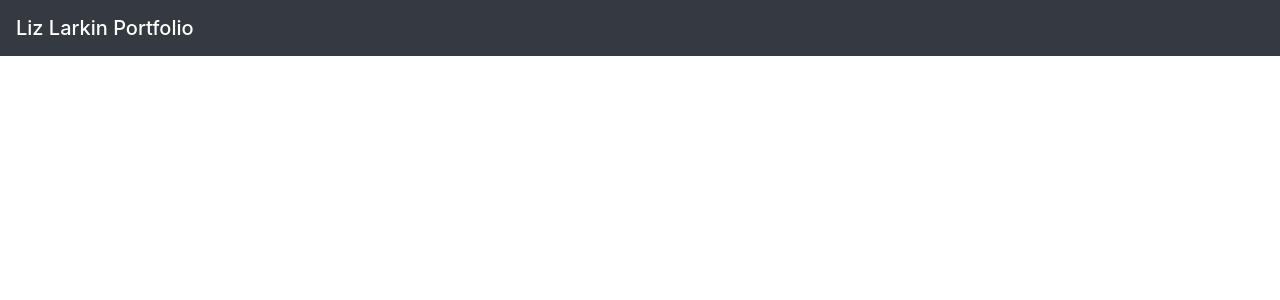
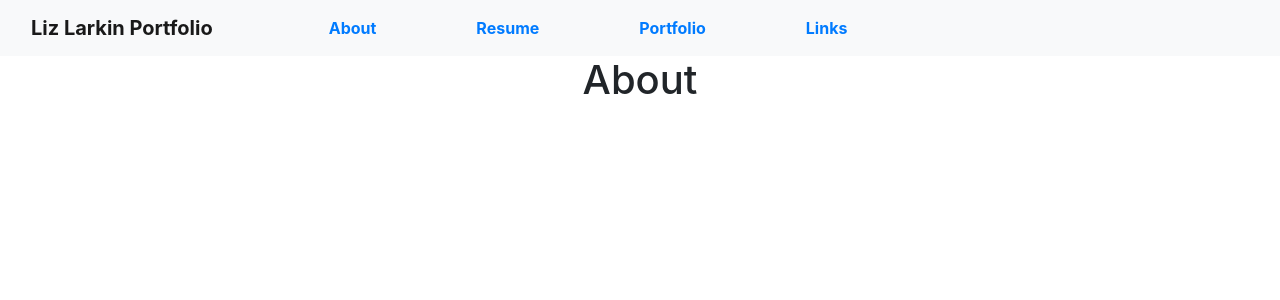
Before and after one commit to lizlarkin/React_Portfolio, a React (Create React App) app: page /About in a window 1280 px wide. Shown: the top 300 px of the page. Built offline with nearby package versions, Linux system fonts and the light colour scheme.

Commit message:
changed nav design to include buttons and added associated pages/links using react-router-dom

```diff
--- a/package.json
+++ b/package.json
@@ -8,6 +8,7 @@
     "@testing-library/user-event": "^12.8.0",
     "react": "^17.0.1",
     "react-dom": "^17.0.1",
+    "react-router-dom": "^5.2.0",
     "react-scripts": "4.0.3",
     "web-vitals": "^1.1.0"
   },
--- a/src/App.js
+++ b/src/App.js
@@ -1,10 +1,24 @@
+import { BrowserRouter, Route, Switch } from 'react-router-dom';
 import './App.css';
 import Nav from './Components/Nav/Nav';
+import About from './Components/Pages/About';
+import Links from './Components/Pages/Links';
+import Portfolio from './Components/Pages/Portfolio';
+import Resume from './Components/Pages/Resume';
 
 function App() {
   return (
     <div className="App">
-      <Nav />
+      <BrowserRouter>
+        <Nav />
+        <Switch>
+          <Route path="/About" component={About} />
+          <Route path="/Links" component={Links} />
+          <Route path="/Portfolio" component={Portfolio} />
+          <Route path="/Resume" component={Resume} />
+        </Switch>
+      </BrowserRouter>
+
     </div>
   );
 }
--- a/src/Components/Nav/Nav.js
+++ b/src/Components/Nav/Nav.js
@@ -1,15 +1,41 @@
 import React from 'react'
+import {Link} from "react-router-dom"
 
 const Nav = () => {
 
     const navStyles = {
         fontWeight: "bold",
+
+        linkStyles: {
+            marginLeft: "100px",
+        },
     }
 
     return (
         <div>
-            <nav style = {navStyles} className="navbar navbar-dark bg-dark">
-                <span className="navbar-brand mb-0 h1">Liz Larkin Portfolio</span>
+            <nav style = {navStyles} className="navbar navbar-expand-lg navbar-light bg-light">
+                <div className="container-fluid">
+                    <a className="navbar-brand" href="/">Liz Larkin Portfolio</a>
+                    <button className="navbar-toggler" type="button" data-bs-toggle="collapse" data-bs-target="#navbarNav" aria-controls="navbarNav" aria-expanded="false" aria-label="Toggle navigation">
+                    <span className="navbar-toggler-icon"></span>
+                    </button>
+                    <div className="collapse navbar-collapse" id="navbarNav">
+                        <ul className="navbar-nav">
+                            <li style={navStyles.linkStyles} className="nav-item">
+                                <Link to="/About">About</Link>
+                            </li>
+                            <li style={navStyles.linkStyles} className="nav-item">
+                                <Link to="/Resume">Resume</Link>
+                            </li>
+                            <li style={navStyles.linkStyles} className="nav-item">
+                                <Link to="/Portfolio">Portfolio</Link>
+                            </li>
+                            <li style={navStyles.linkStyles} className="nav-item">
+                                <Link to="/Links">Links</Link>
+                            </li>
+                        </ul>
+                    </div>
+                </div>
             </nav>
         </div>
     )
--- /dev/null
+++ b/src/Components/Pages/About.js
@@ -0,0 +1,11 @@
+import React from 'react'
+
+const About = () => {
+    return (
+        <div>
+            <h1>About</h1>
+        </div>
+    )
+}
+
+export default About
--- /dev/null
+++ b/src/Components/Pages/Links.js
@@ -0,0 +1,11 @@
+import React from 'react'
+
+const Links = () => {
+    return (
+        <div>
+            <h1>Links</h1>
+        </div>
+    )
+}
+
+export default Links
--- /dev/null
+++ b/src/Components/Pages/Portfolio.js
@@ -0,0 +1,11 @@
+import React from 'react'
+
+const Portfolio = () => {
+    return (
+        <div>
+            <h1>Portfolio</h1>
+        </div>
+    )
+}
+
+export default Portfolio
--- /dev/null
+++ b/src/Components/Pages/Resume.js
@@ -0,0 +1,11 @@
+import React from 'react'
+
+const Resume = () => {
+    return (
+        <div>
+            <h1>Resume</h1>
+        </div>
+    )
+}
+
+export default Resume
```
Also changed, not shown: 1 other file (tests, documents, lock files or other folders).
